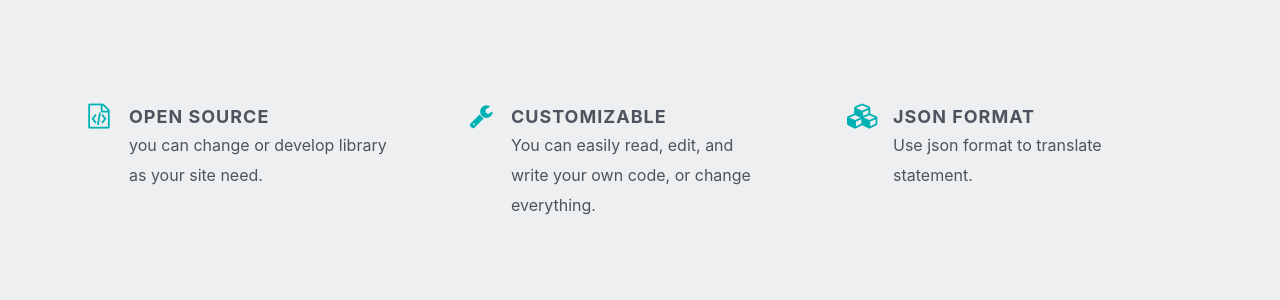
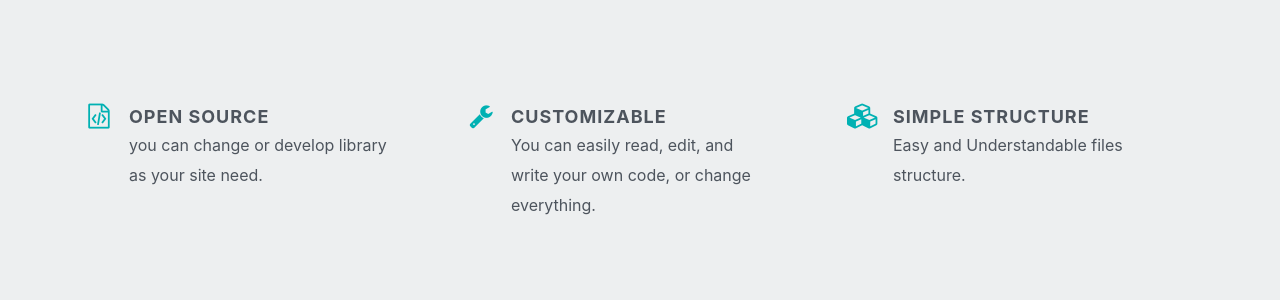
Before and after one commit to anzawi/logaty, a Jekyll site: the page built from docs/index.html, in a window 1280 px wide and 900 px high, scrolled down 560 px. Shown: the part 154-454 px from the top of the window. Built offline with Jekyll 4.4.1, drawn with Linux system fonts in a browser that asks for light colours; a script that is not in the unit is left out.

Commit message:
Update index.html

```diff
--- a/docs/index.html
+++ b/docs/index.html
@@ -92,8 +92,8 @@ title: Home
 
                     <li class="column">
                         <div class="icon"><i class="fa fa-cubes"></i></div>
-                        <h5>Json Format</h5>
-                        <p>Use json format to translate statement.</p>
+                        <h5>simple structure</h5>
+                        <p>Easy and Understandable files structure.</p>
                     </li>
                 </ul>
                 <ul class="features icon-sided columns">
```
